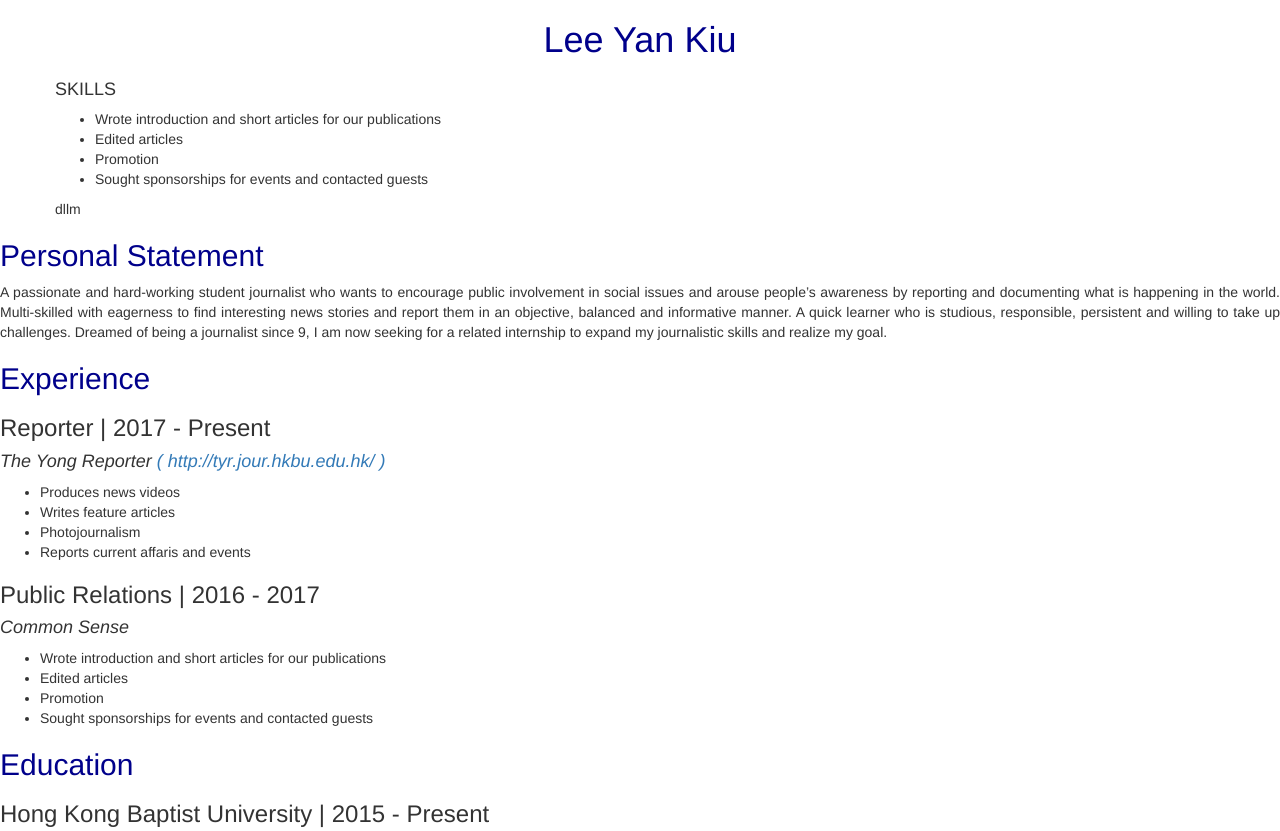
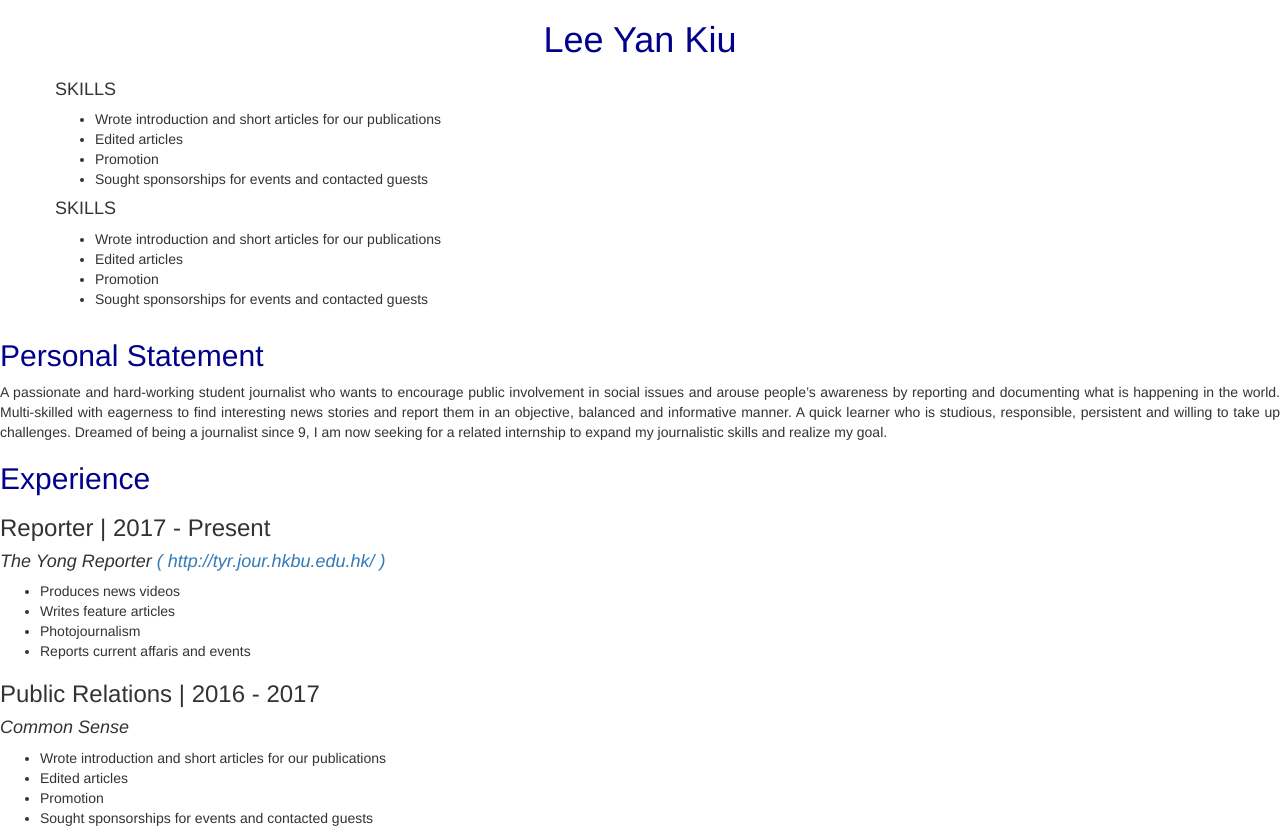
Before and after one commit to zinnialee23/zinnialee23.github.io, a plain HTML site: page index.html in a window 1280 px wide. Shown: the top 831 px of the page. Drawn offline with nearby package versions, Linux system fonts and the light colour scheme.

Commit message:
Update index.html

```diff
--- a/index.html
+++ b/index.html
@@ -18,7 +18,15 @@
         <li>Sought sponsorships for events and contacted guests</li>
         </ul>
         </div>
-        <div class="h-75 d-inline-block" "col-md-10">dllm</div>
+        <div class="h-75 d-inline-block" "col-md-10">
+        <h4> SKILLS </h4>
+        <ul>
+        <li>Wrote introduction and short articles for our publications</li>
+        <li>Edited articles</li>
+        <li>Promotion</li>
+        <li>Sought sponsorships for events and contacted guests</li>
+        </ul>
+        </div>
     </div>
 </div>
 
```
